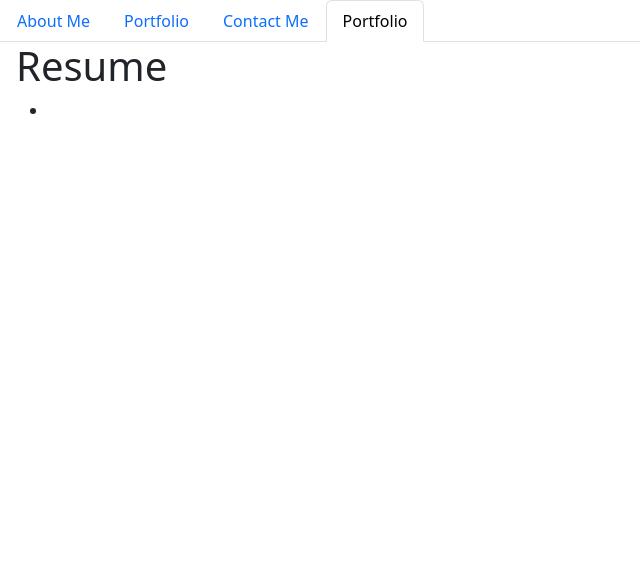
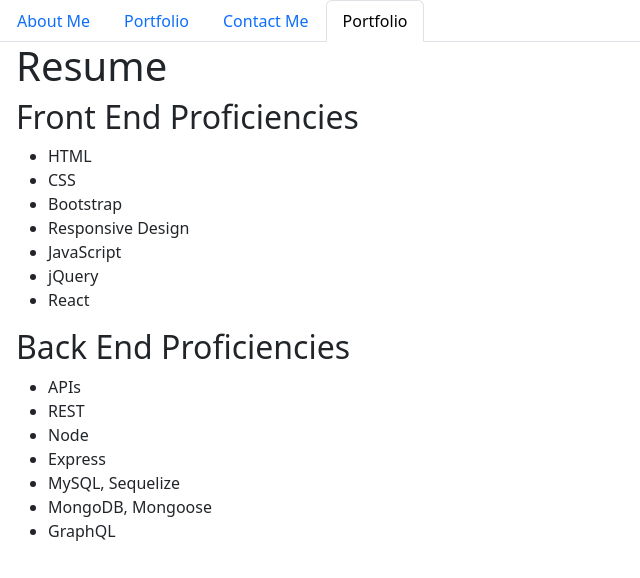
Before and after one commit to MichaelaRB/portfolio, a React (Vite) app: page /Resume in a window 1280 px wide. Shown: the top 578 px of the page, without its empty margins (0-640 px from the left). Built offline with nearby package versions, Linux system fonts and the light colour scheme.

Commit message:
Added information to the resume page

```diff
--- a/src/pages/Resume.jsx
+++ b/src/pages/Resume.jsx
@@ -2,8 +2,25 @@
     return (
       <div>
         <h1>Resume</h1>
+        <h2>Front End Proficiencies</h2>
         <ul>
-            <li></li>
+            <li>HTML</li>
+            <li>CSS</li>
+            <li>Bootstrap</li>
+            <li>Responsive Design</li>
+            <li>JavaScript</li>
+            <li>jQuery</li>
+            <li>React</li>
+        </ul>
+        <h2>Back End Proficiencies</h2>
+        <ul>
+            <li>APIs</li>
+            <li>REST</li>
+            <li>Node</li>
+            <li>Express</li>
+            <li>MySQL, Sequelize</li>
+            <li>MongoDB, Mongoose</li>
+            <li>GraphQL</li>
         </ul>
       </div>
     );
```
Also changed, not shown: package.json (+9 -4 lines), .eslintrc.cjs (added), 1 other file (tests, documents, lock files or other folders).
